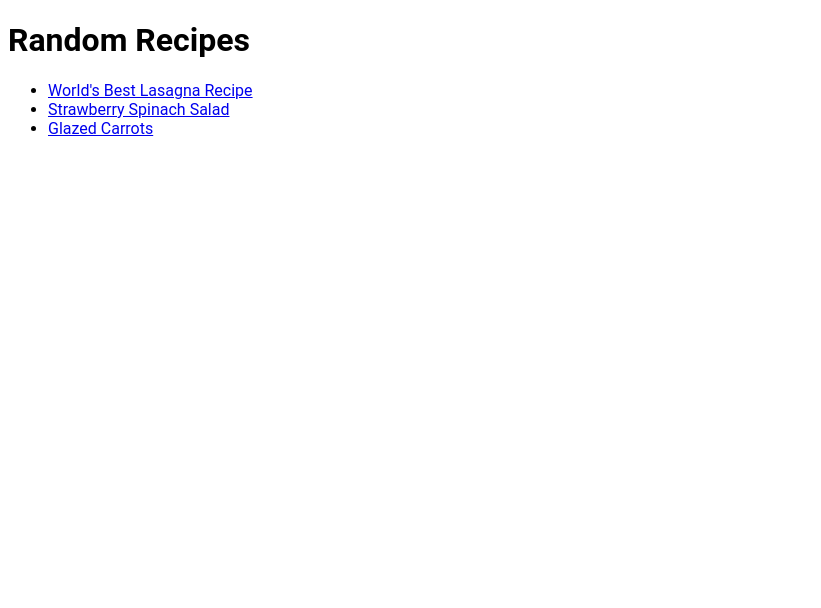
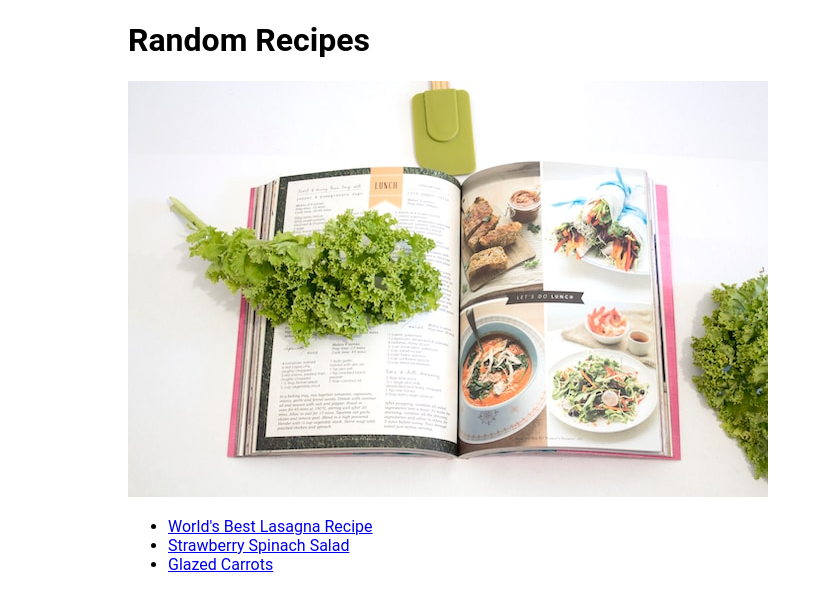
Before and after one commit to davidjohnsonjr/odin-recipes, a plain HTML site: page index.html in a window 1280 px wide. Shown: the whole page, without its empty margins (0-821 px from the left). Drawn offline with Linux system fonts and the light colour scheme.

Commit message:
Added max-width and padding to all pages

```diff
--- a/index.html
+++ b/index.html
@@ -9,6 +9,7 @@
 
     <body>
         <h1>Random Recipes</h1>
+        <img src="img/recipe.jpg" alt="cookbook">
         <ul>
             <li><a href="recipes/lasagna.html">World's Best Lasagna Recipe</a></li>
             <li><a href="recipes/salad.html">Strawberry Spinach Salad</a></li>
--- a/style.css
+++ b/style.css
@@ -1,3 +1,7 @@
 body {
     font-family: Roboto, sans-serif;
+    max-width: 1200px;
+    margin: auto;
+    padding-left: 10%;
+    padding-right: 10%;
 }
```
Also changed, not shown: img/recipe.jpg (added).
